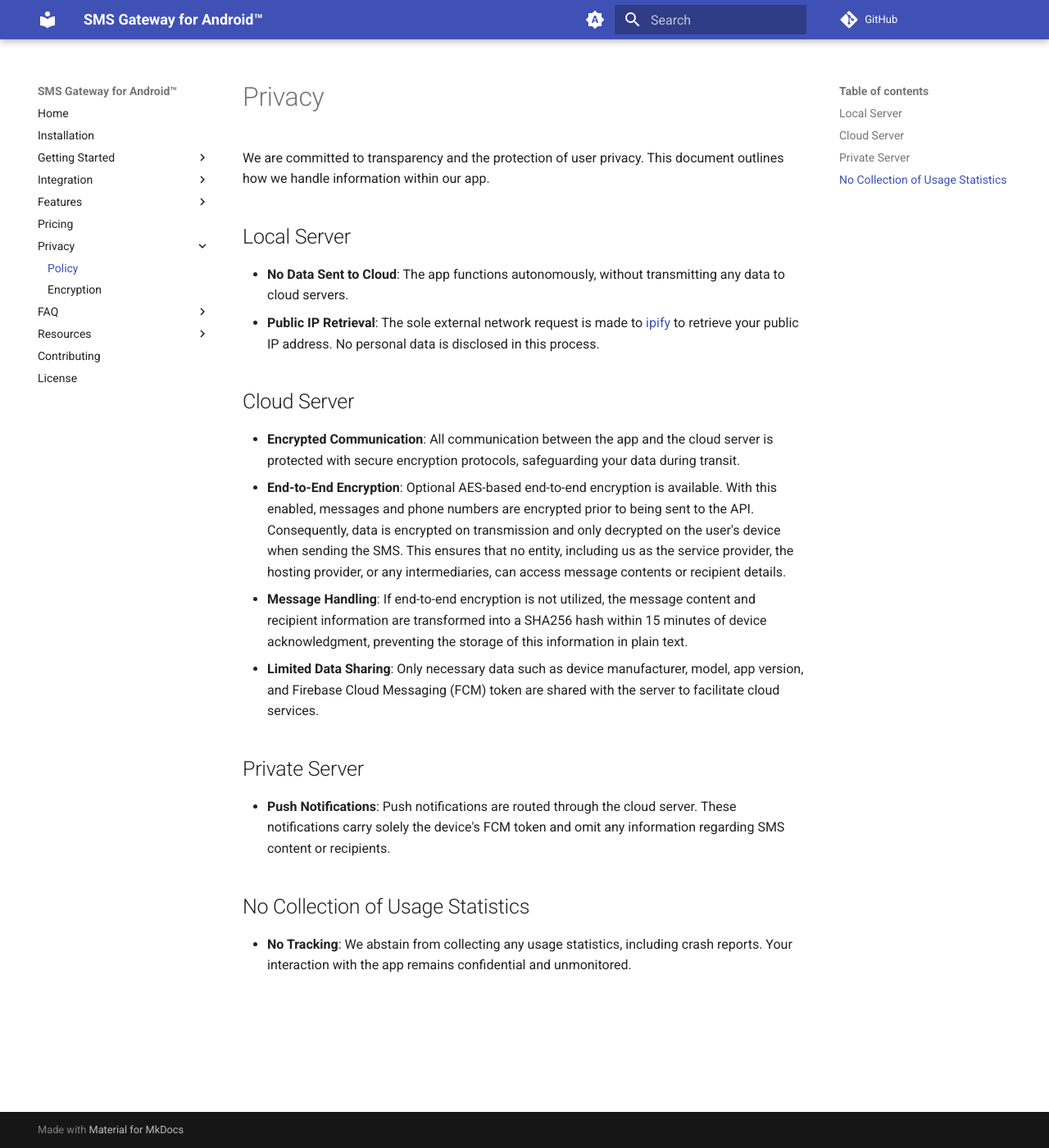
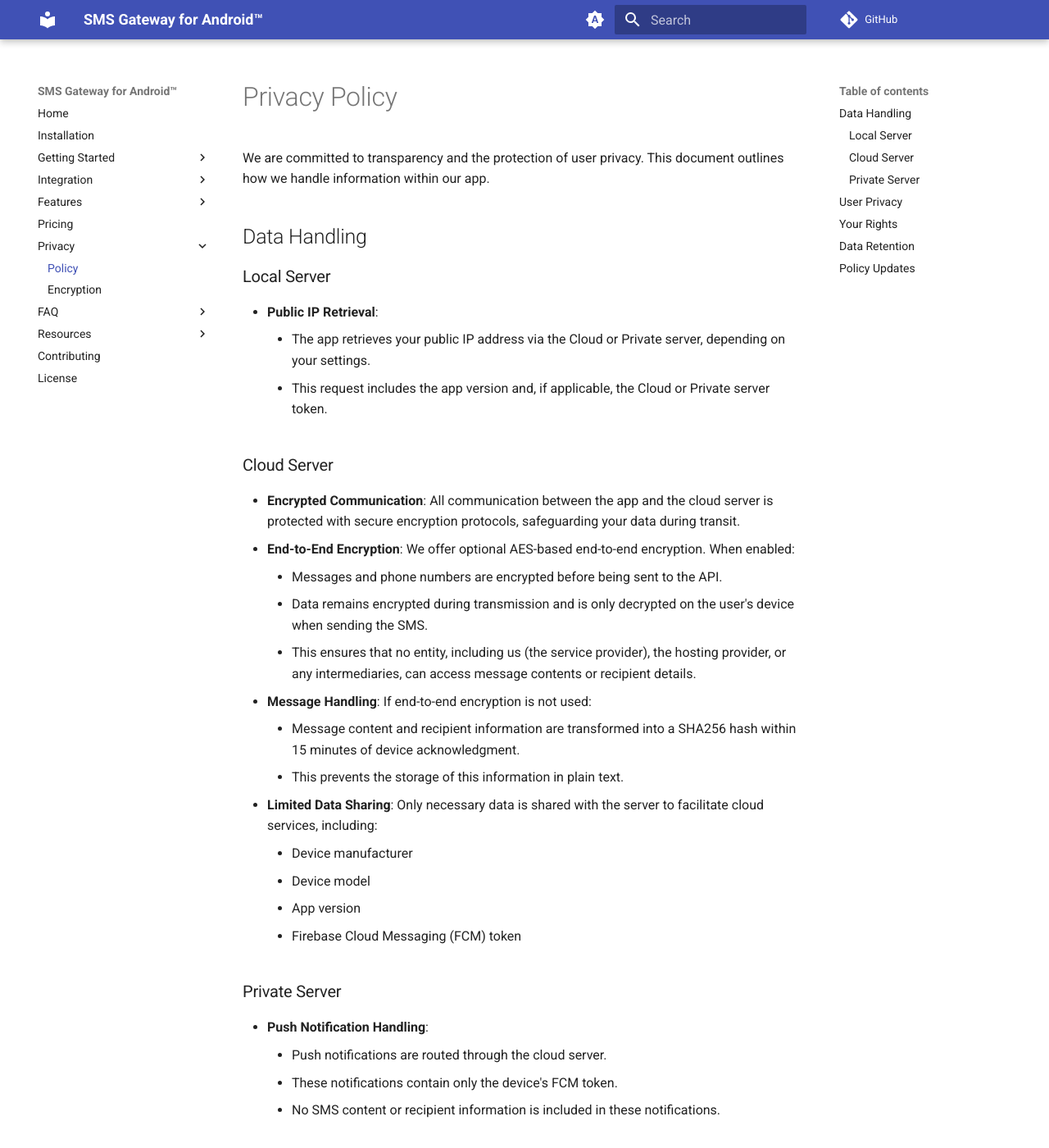
Before and after one commit to android-sms-gateway/docs-web, an MkDocs documentation site: the page built from docs/privacy/policy.md, in a window 1280 px wide and 1400 px high. Shown: the whole window at 82% size. Built offline with MkDocs 1.6.1 and Material for MkDocs 9.7.7, drawn with Linux system fonts in a browser that asks for light colours; comment, search, counter and statistics services are not loaded; some of the changed text lies outside the part shown.

Commit message:
[privacy] update policy in part of retrieving public IP

```diff
--- a/docs/privacy/policy.md
+++ b/docs/privacy/policy.md
@@ -1,23 +1,59 @@
-# Privacy
+# Privacy Policy
 
 We are committed to transparency and the protection of user privacy. This document outlines how we handle information within our app.
 
-## Local Server
+## Data Handling
 
-- **No Data Sent to Cloud**: The app functions autonomously, without transmitting any data to cloud servers.
-- **Public IP Retrieval**: The sole external network request is made to [ipify](https://www.ipify.org) to retrieve your public IP address. No personal data is disclosed in this process.
+### Local Server
 
-## Cloud Server
+- **Public IP Retrieval**:
+    - The app retrieves your public IP address via the Cloud or Private server, depending on your settings.
+    - This request includes the app version and, if applicable, the Cloud or Private server token.
+
+### Cloud Server
 
 - **Encrypted Communication**: All communication between the app and the cloud server is protected with secure encryption protocols, safeguarding your data during transit.
-- **End-to-End Encryption**: Optional AES-based end-to-end encryption is available. With this enabled, messages and phone numbers are encrypted prior to being sent to the API. Consequently, data is encrypted on transmission and only decrypted on the user's device when sending the SMS. This ensures that no entity, including us as the service provider, the hosting provider, or any intermediaries, can access message contents or recipient details.
-- **Message Handling**: If end-to-end encryption is not utilized, the message content and recipient information are transformed into a SHA256 hash within 15 minutes of device acknowledgment, preventing the storage of this information in plain text.
-- **Limited Data Sharing**: Only necessary data such as device manufacturer, model, app version, and Firebase Cloud Messaging (FCM) token are shared with the server to facilitate cloud services.
+- **End-to-End Encryption**: We offer optional AES-based end-to-end encryption. When enabled:
+    - Messages and phone numbers are encrypted before being sent to the API.
+    - Data remains encrypted during transmission and is only decrypted on the user's device when sending the SMS.
+    - This ensures that no entity, including us (the service provider), the hosting provider, or any intermediaries, can access message contents or recipient details.
+- **Message Handling**: If end-to-end encryption is not used:
+    - Message content and recipient information are transformed into a SHA256 hash within 15 minutes of device acknowledgment.
+    - This prevents the storage of this information in plain text.
+- **Limited Data Sharing**: Only necessary data is shared with the server to facilitate cloud services, including:
+    - Device manufacturer
+    - Device model
+    - App version
+    - Firebase Cloud Messaging (FCM) token
 
-## Private Server
+### Private Server
 
-- **Push Notifications**: Push notifications are routed through the cloud server. These notifications carry solely the device's FCM token and omit any information regarding SMS content or recipients.
+- **Push Notification Handling**:
+    - Push notifications are routed through the cloud server.
+    - These notifications contain only the device's FCM token.
+    - No SMS content or recipient information is included in these notifications.
 
-## No Collection of Usage Statistics
+## User Privacy
 
-- **No Tracking**: We abstain from collecting any usage statistics, including crash reports. Your interaction with the app remains confidential and unmonitored.
+- **No Usage Statistics Collection**:
+    - We do not track or collect any usage statistics, including crash reports.
+    - Your app interactions remain private and unmonitored.
+
+## Your Rights
+
+- You have the right to access, correct, or delete your personal data.
+- For any privacy-related inquiries or requests, please contact us at [privacy@sms-gate.app](mailto:privacy@sms-gate.app).
+
+## Data Retention
+
+- **Unused Accounts**: Accounts that have been inactive for 1 year will be automatically deleted with all associated data including pending messages.
+- **Processed Messages**: Information related to processed messages will be retained for 1 month, after which it will be deleted.
+
+## Policy Updates
+
+- **Version History**:
+    - Prior to version 1.22: The external service [ipify](https://www.ipify.org) was used for public IP retrieval.
+
+We are committed to keeping you informed about how we protect your privacy. Any future changes to this policy will be updated here.
+
+By using our app, you agree to the terms outlined in this privacy policy.
--- a/mkdocs.yml
+++ b/mkdocs.yml
@@ -74,6 +74,7 @@ plugins:
         remove_comments: true
       cache_safe: true
   - social
+  - git-revision-date-localized
 markdown_extensions:
   - pymdownx.highlight:
       anchor_linenums: true
```
Also changed, not shown: 4 other files.
